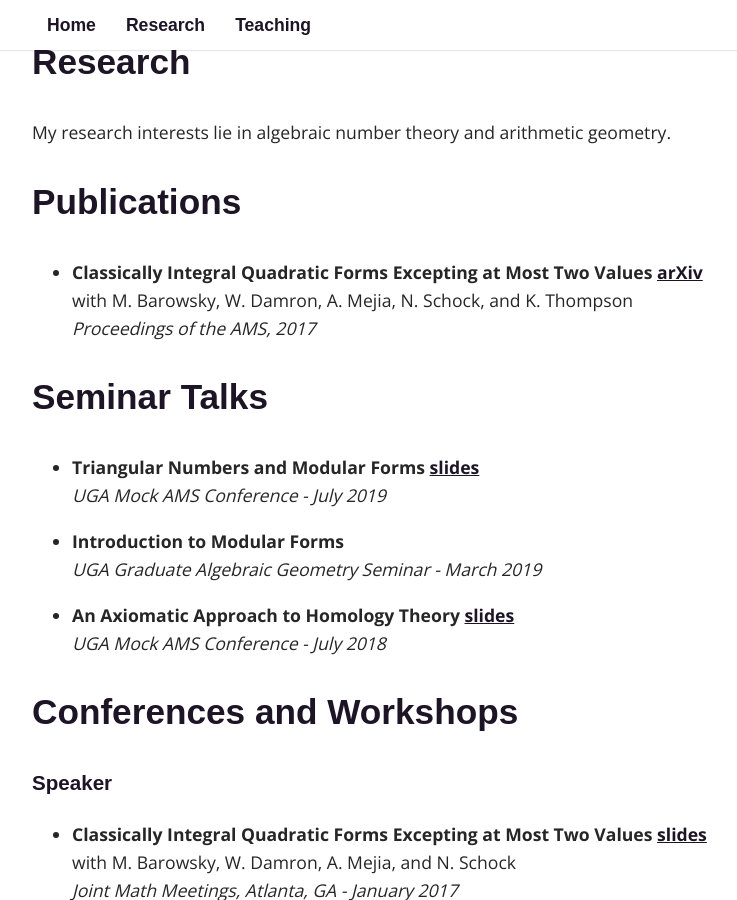
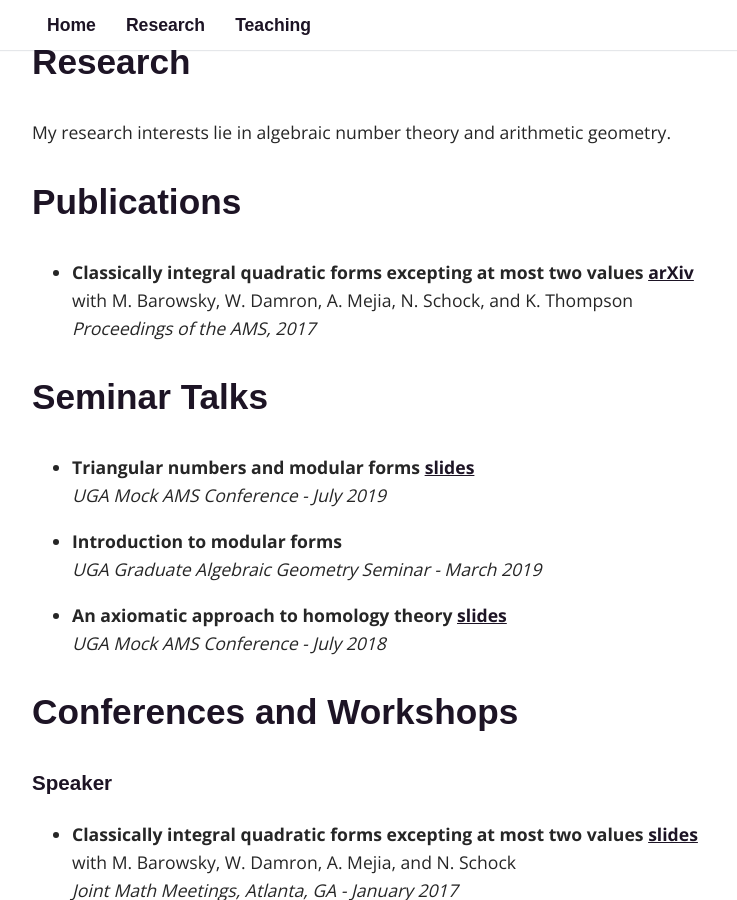
Before and after one commit to fsaia/site, a Jekyll site: the page built from _pages/02_research.md, in a window 1280 px wide and 900 px high, scrolled down 358 px. Shown: the whole window, without its empty margins (158-895 px from the left). Built offline with Jekyll 4.4.1, drawn with Linux system fonts in a browser that asks for light colours; some web fonts are replaced.

Commit message:
Add files via upload

```diff
--- a/_pages/02_research.md
+++ b/_pages/02_research.md
@@ -10,20 +10,20 @@ My research interests lie in algebraic number theory and arithmetic geometry.
 
 ## Publications
 
-* **Classically Integral Quadratic Forms Excepting at Most Two Values** [arXiv](https://arxiv.org/abs/1608.01656)
+* **Classically integral quadratic forms excepting at most two values** [arXiv](https://arxiv.org/abs/1608.01656)
 	with M. Barowsky, W. Damron, A. Mejia, N. Schock, and K. Thompson
 	*Proceedings of the AMS, 2017*
 
 
 ## Seminar Talks
 
-* **Triangular Numbers and Modular Forms** [slides](https://drive.google.com/open?id=1EP51_A3XrRw-AAHQ1egrBzM5dcaOEAOB)
+* **Triangular numbers and modular forms** [slides](https://drive.google.com/open?id=1EP51_A3XrRw-AAHQ1egrBzM5dcaOEAOB)
 	*UGA Mock AMS Conference - July 2019*
 
-* **Introduction to Modular Forms**
+* **Introduction to modular forms**
 	*UGA Graduate Algebraic Geometry Seminar - March 2019*
 
-* **An Axiomatic Approach to Homology Theory** [slides](https://drive.google.com/open?id=19N0xxMYhSn1a6ZJ65pzbabFCFLGRhBz9)
+* **An axiomatic approach to homology theory** [slides](https://drive.google.com/open?id=19N0xxMYhSn1a6ZJ65pzbabFCFLGRhBz9)
 	*UGA Mock AMS Conference - July 2018*
 
 
@@ -31,7 +31,7 @@ My research interests lie in algebraic number theory and arithmetic geometry.
 
 ### Speaker
 
-* **Classically Integral Quadratic Forms Excepting at Most Two Values** [slides](https://drive.google.com/open?id=1zhFYt1vBehf-k8IorQQDJeZ4FII6qSSP)
+* **Classically integral quadratic forms excepting at most two values** [slides](https://drive.google.com/open?id=1zhFYt1vBehf-k8IorQQDJeZ4FII6qSSP)
 	with M. Barowsky, W. Damron, A. Mejia, and N. Schock
 	*Joint Math Meetings, Atlanta, GA - January 2017*
 
```
Also changed, not shown: _pages/03_teaching.md (+2 -1 lines).
